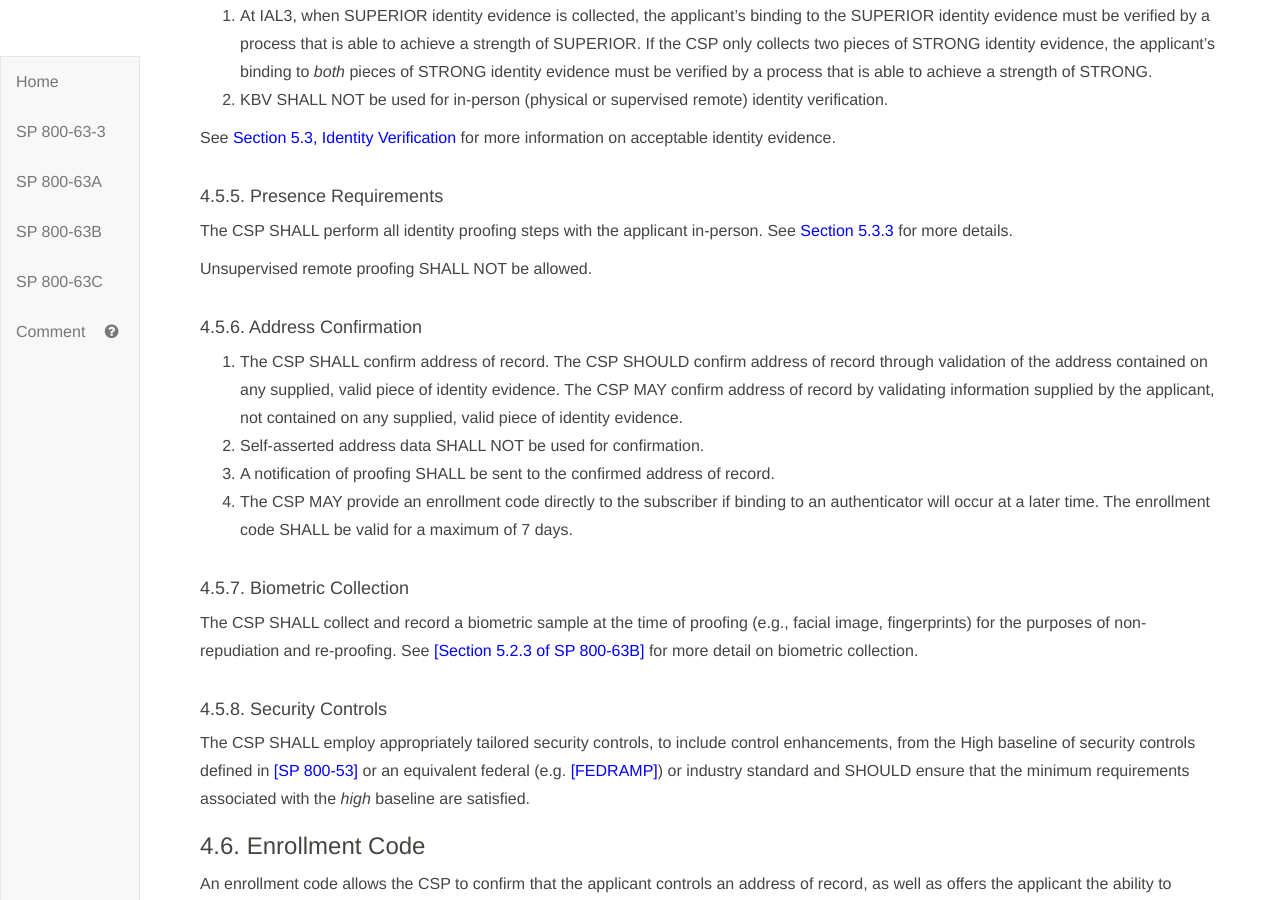
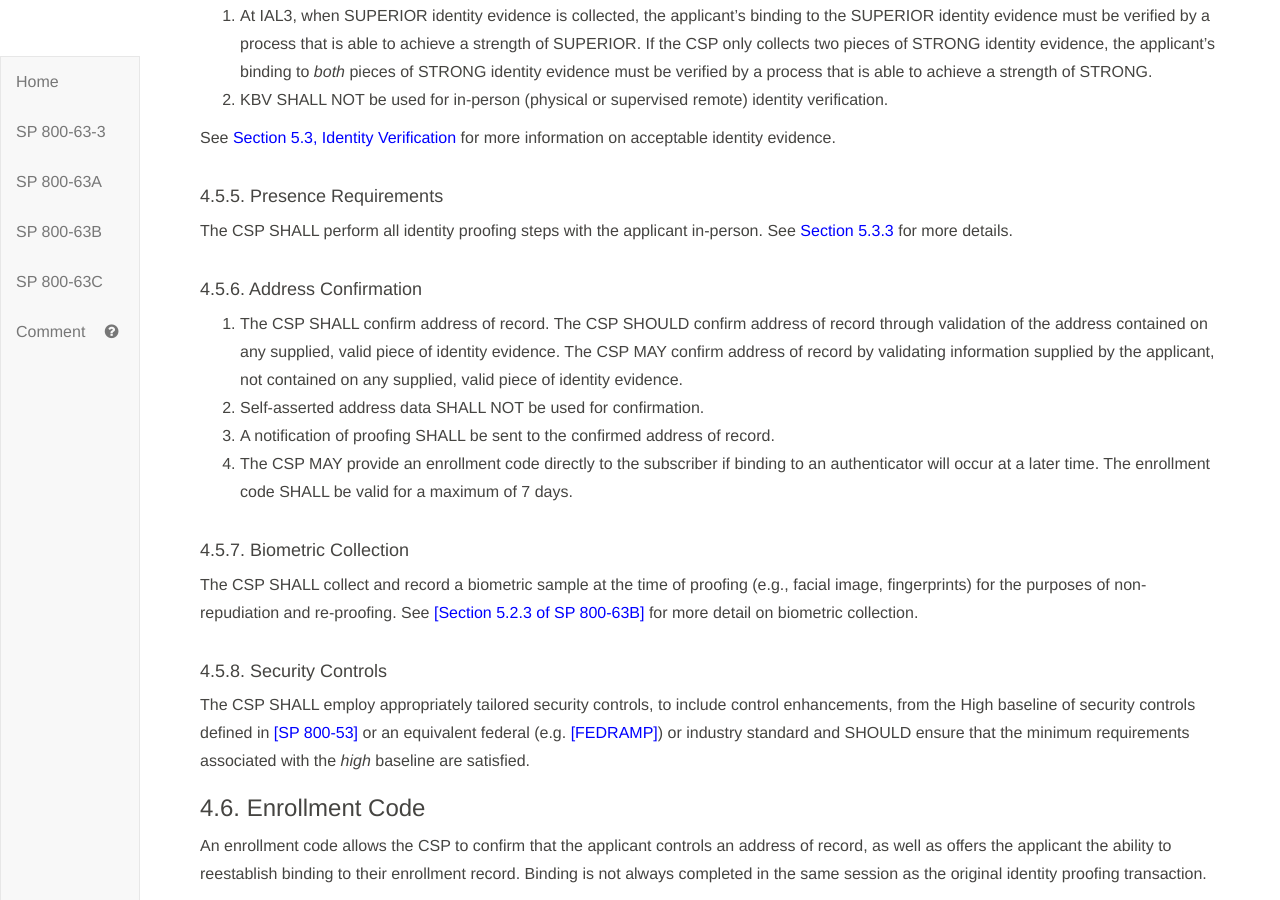
Before and after one commit to usnistgov/800-63-3, a Jekyll site: the page built from sp800-63a/sec4_ial.md, in a window 1280 px wide and 900 px high, scrolled down 6794 px. Built offline with Jekyll 4.4.1, drawn with Linux system fonts in a browser that asks for light colours; our own code applies the rules of GitHub Pages for plain Markdown files.

Commit message:
Closes #1472

```diff
--- a/sp800-63a/sec4_ial.md
+++ b/sp800-63a/sec4_ial.md
@@ -213,7 +213,6 @@ See [Section 5.3, Identity Verification](#verify) for more information on accept
 
 The CSP SHALL perform all identity proofing steps with the applicant in-person. See [Section 5.3.3](#vip) for more details.
 
-Unsupervised remote proofing SHALL NOT be allowed.
 
 #### 4.5.6. Address Confirmation
 
```
